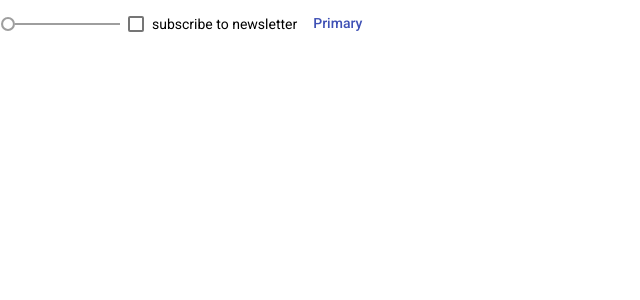
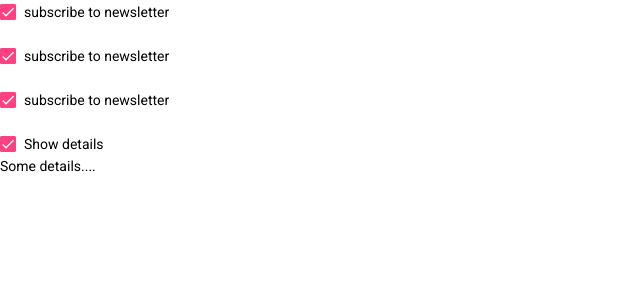
Before and after one commit to FahmiDeveloper/AngularMaterial, an Angular app: page / in a window 1280 px wide. Shown: the top 300 px of the page, without its empty margins (0-640 px from the left). Built offline with nearby package versions, Linux system fonts and the light colour scheme.

Commit message:
check box

```diff
--- a/src/app/app.component.html
+++ b/src/app/app.component.html
@@ -1,6 +1,40 @@
-<mat-slider min="1" max="100" step="1" value="1"></mat-slider>
-<mat-checkbox>subscribe to newsletter</mat-checkbox>
-<button mat-button color="primary">Primary</button>
 
+<mat-checkbox
+[value]=""
+checked="checked"
+
+>subscribe to newsletter</mat-checkbox>
+
+<br><br>
+
+<!-- use checked with property binding -->
+<mat-checkbox
+[value]=""
+[checked]="isChecked"
+
+>subscribe to newsletter</mat-checkbox>
+
+<br><br>
+
+<!-- use checkbox with change event -->
+<mat-checkbox
+[value]=""
+[checked]="isChecked"
+(change)="onChange($event)"
+
+>subscribe to newsletter</mat-checkbox>
+
+<br><br>
+
+<!-- hide or show div with change event -->
+<mat-checkbox
+#showDetails
+[value]=""
+[checked]="isChecked"
+(change)="onChange($event)">
+Show details</mat-checkbox>
+
+<div *ngIf="showDetails.checked">Some details....</div>
+<!-- #showDetails: template variable -->
 
 <router-outlet></router-outlet>
--- a/src/app/app.component.ts
+++ b/src/app/app.component.ts
@@ -7,4 +7,10 @@ import { Component } from '@angular/core';
 })
 export class AppComponent {
   title = 'AngularMaterial';
+
+  isChecked = true;
+
+  onChange($event){
+    console.log($event)
+  }
 }
```
